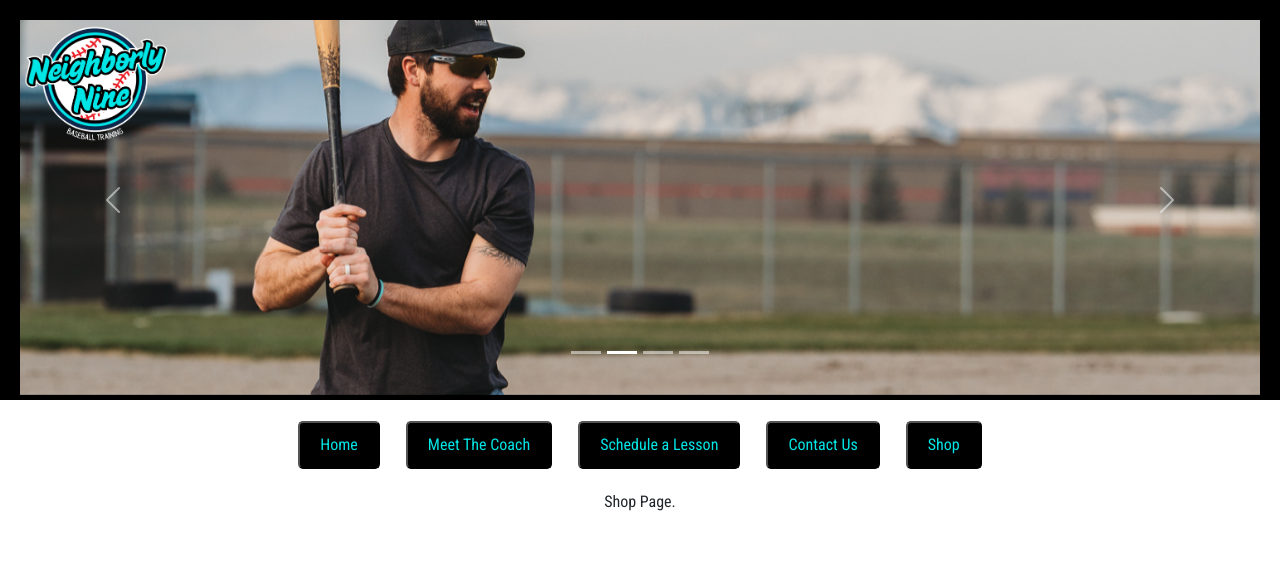
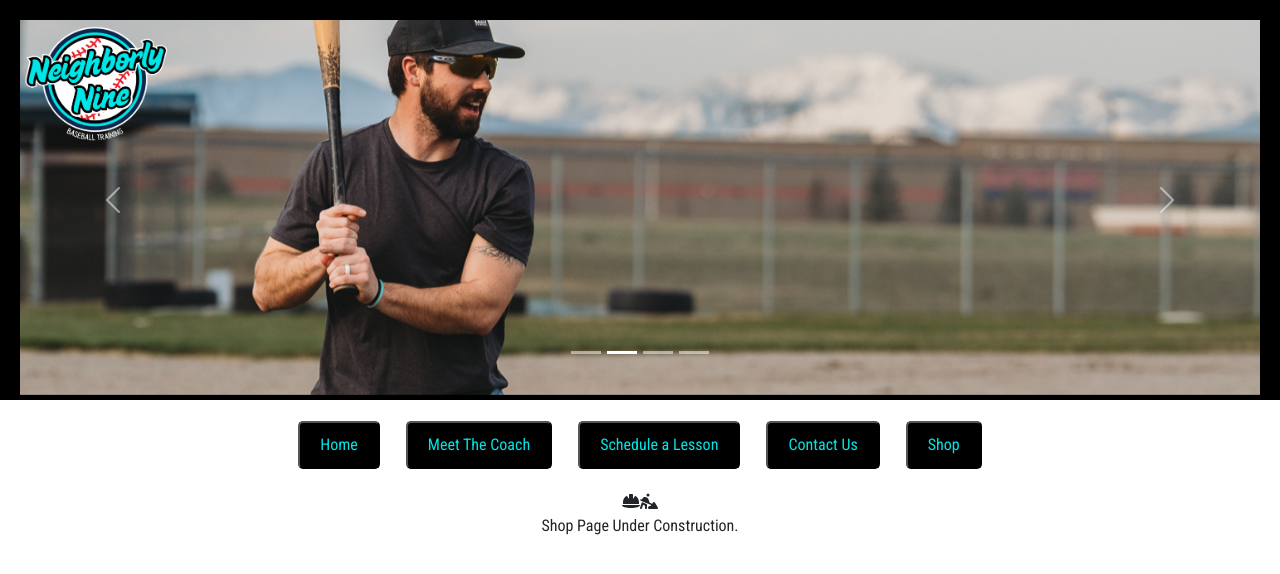
Before and after one commit to bneighbs6/baseball-site, a React (Create React App) app: page /shop in a window 1280 px wide. Shown: the top 574 px of the page. Built offline with nearby package versions, Linux system fonts and the light colour scheme; the HTML template or start-up script is replaced by a standard one; a web font is replaced by a local one.

Commit message:
Install FontAwesome; Set Up ShopPage construction

```diff
--- a/package.json
+++ b/package.json
@@ -3,6 +3,11 @@
   "version": "0.1.0",
   "private": true,
   "dependencies": {
+    "@fortawesome/fontawesome-svg-core": "^6.7.2",
+    "@fortawesome/free-brands-svg-icons": "^6.7.2",
+    "@fortawesome/free-regular-svg-icons": "^6.7.2",
+    "@fortawesome/free-solid-svg-icons": "^6.7.2",
+    "@fortawesome/react-fontawesome": "^0.2.2",
     "@testing-library/dom": "^10.4.0",
     "@testing-library/jest-dom": "^6.6.3",
     "@testing-library/react": "^16.2.0",
--- a/src/App.js
+++ b/src/App.js
@@ -2,7 +2,7 @@ import { BrowserRouter as Router, Routes, Route } from "react-router-dom";
 import './App.css';
 import Header from "./Components/Header";
 import NavigationBar from "./Components/NavigationBar";
-import ShopPage from "./Pages/ShopPage";
+import ShopPage from "./Components/Pages/ShopPage";
 import Layout from "./Layout/layout";
 
 function App() {
--- /dev/null
+++ b/src/Components/Pages/ShopPage.jsx
@@ -0,0 +1,18 @@
+import React from "react";
+import { FontAwesomeIcon } from '@fortawesome/react-fontawesome';
+import { faHelmetSafety, faPersonDigging } from '@fortawesome/free-solid-svg-icons';
+import Header from "../Header";
+import NavigationBar from "../NavigationBar";
+import Footer from "../Footer";
+
+function ShopPage() {
+    return (
+      <div className="shop-page">
+        <FontAwesomeIcon icon={faHelmetSafety} className="construction-icon" />
+        <FontAwesomeIcon icon={faPersonDigging} className="construction-icon" />
+        <p>Shop Page Under Construction.</p>
+      </div>
+    );
+}
+
+export default ShopPage;
--- a/src/Pages/ShopPage.jsx
+++ /dev/null
@@ -1,14 +0,0 @@
-import React from "react";
-import Header from "../Components/Header";
-import NavigationBar from "../Components/NavigationBar";
-import Footer from "../Components/Footer";
-
-function ShopPage() {
-    return (
-      <div className="shop-page">
-        <p>Shop Page.</p>
-      </div>
-    );
-}
-
-export default ShopPage;
```
Also changed, not shown: 1 other file (tests, documents, lock files or other folders).
